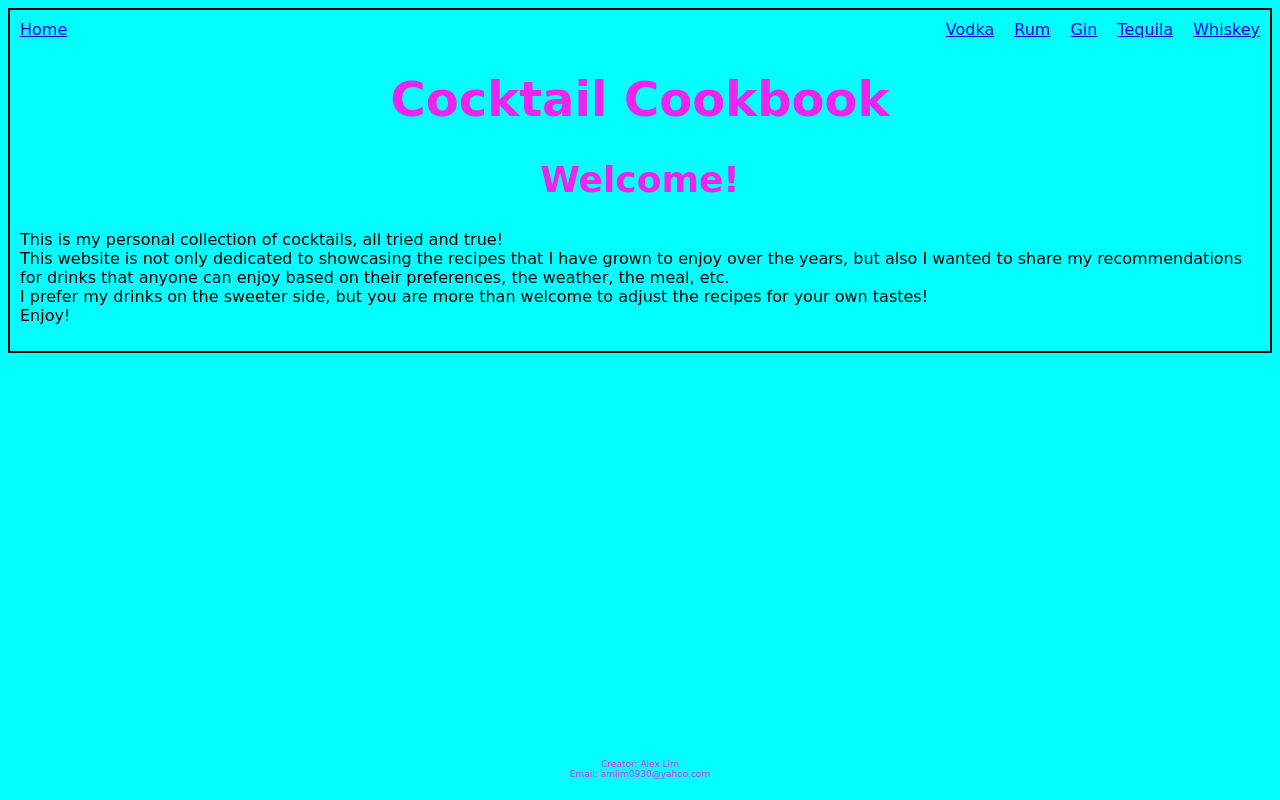
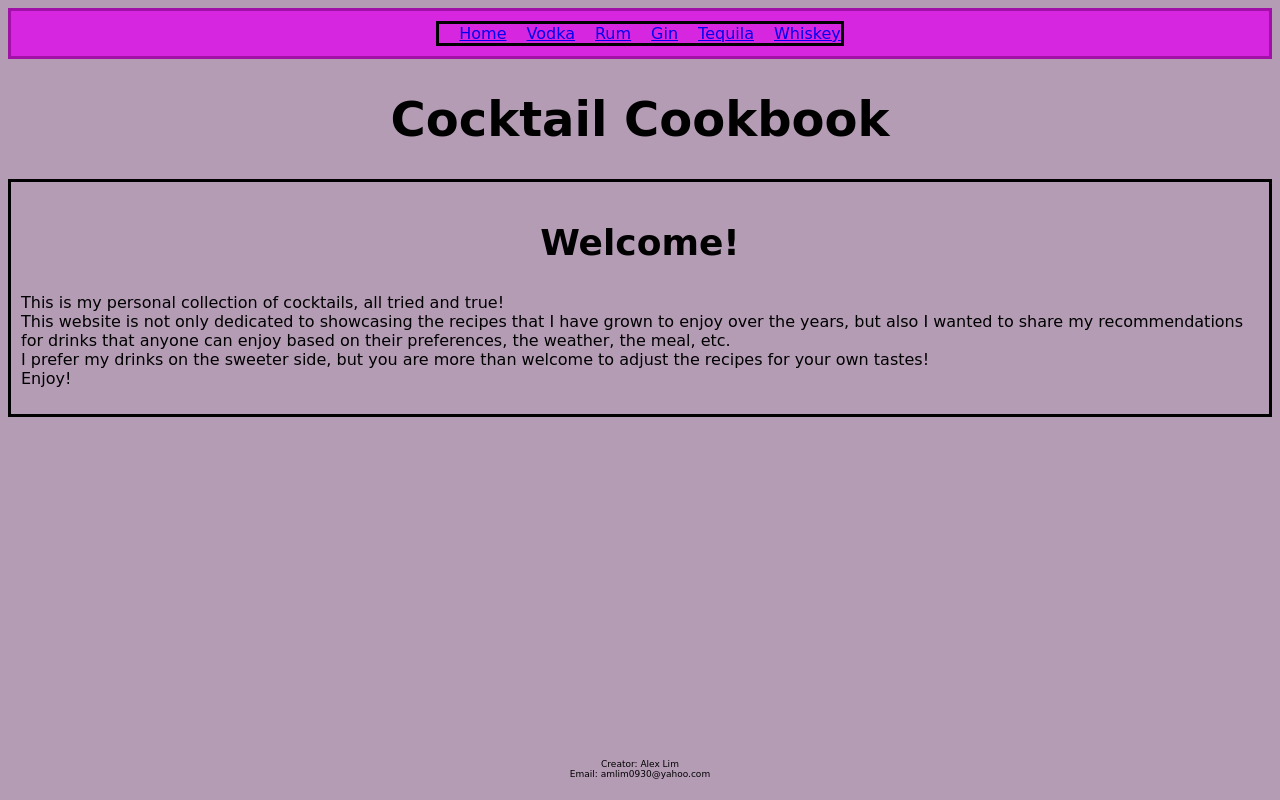
Before and after one commit to alexercise2day/django_projects, a Django app: template miniproject1/cocktail/recipe/cocktail_book/templates/cocktail_rec.html in a window 1280 px wide. Run offline with Django 3.2, Linux system fonts and the light colour scheme; the template is opened without the code that fills it, so the values that code supplies are empty.

Commit message:
style changes

```diff
--- a/miniproject1/cocktail/recipe/cocktail_book/models.py
+++ b/miniproject1/cocktail/recipe/cocktail_book/models.py
@@ -7,7 +7,7 @@ class Vodka(models.Model):
     ingredients = models.TextField()
     instructions = models.TextField()
     notes = models.TextField()
-    image = models.ImageField(upload_to='img/', default='')
+    image = models.ImageField(upload_to='media/img/', default='')
     background = models.TextField(max_length='2000', default='')
 
 class Rum(models.Model):
--- a/miniproject1/cocktail/recipe/cocktail_book/productionfiles/style.css
+++ b/miniproject1/cocktail/recipe/cocktail_book/productionfiles/style.css
@@ -2,7 +2,14 @@
 /* constant navigation menu on top of page */
 .navbar {
     display: flex;
-    justify-content: space-between;
+    justify-content: center;
+    background-color: #d726e0;
+    border: solid #a111a8;
+    padding: 10px;
+}
+
+head {
+    text-align: center;
 }
 
 .navbar-nav {
@@ -17,18 +24,24 @@
 }
 /* constant background settings */
 body {
-    background-color:cyan;
+    background-color: #b49cb5;
     font-family: Zapf Chancery, cursive;
-    border: 2px solid black;
+}
+.box {
+    border: solid black;
     padding: 10px;
-
+}
+ul {
+    border: solid black;
+    padding: 10px;
+    list-style-type: none;
 }
 /* Constant headings for each webpage, including homepage */
 h1 {
     font-family: florence, cursive;
     font-size: 36px;
     font-weight:bold;
-    color:#EE23EE;
+    color:black;
     text-align: center;
 
 }
@@ -41,7 +54,7 @@ footer {
     height: 50px;
 }
 footer p {
-    color:#EE23EE;
+    color: black;
     text-align: center;
     font-size: 9px;
 }
@@ -59,14 +72,14 @@ footer p {
     font-size: 13px;
     text-align: center;
     margin-top: 20px;
-    color:#EE23EE;
+    color:black;
 }
 /* headers for the drink display */
 h2, h3, h4, h5 {
     font-family: parkavenue, cursive;
     font-size: 20px;
     font-weight: bold;
-    color: #EE23EE;
+    color: black;
     text-align:left
 }
 /* text within headers for drink displays */
--- a/miniproject1/cocktail/recipe/cocktail_book/templates/base.html
+++ b/miniproject1/cocktail/recipe/cocktail_book/templates/base.html
@@ -8,8 +8,10 @@
 <link rel="stylesheet" href="{% static 'style.css' %}">
  <title>Cocktail Cookbook</title>
  <nav class="navbar">
-    <a class="navbar-brand" href="{% url 'cocktail_book' %}">Home</a>
     <ul class="navbar-nav">
+        <li class="nav-item">
+            <a class="nav-link" href="{% url 'cocktail_book' %}">Home</a>
+        </li>
         <li class="nav-item">
             <a class='nav-link' href = "{% url 'vodka_all' %}">Vodka</a>
         </li>
@@ -31,13 +33,15 @@
 <body>
     {% block content %}
     <h1 class="homepage">Cocktail Cookbook</h1>
-    <h2 class="intro">Welcome!</h2>
-        <p class="intro-paragraph">
+    <div class="box">
+        <h2 class="intro">Welcome!</h2>
+            <p class="intro-paragraph">
             This is my personal collection of cocktails, all tried and true! <br>
             This website is not only dedicated to showcasing the recipes that I have grown to enjoy over the years, but also I wanted to share my recommendations for drinks that anyone can enjoy based on their preferences, the weather, the meal, etc.<br>
             I prefer my drinks on the sweeter side, but you are more than welcome to adjust the recipes for your own tastes! <br>
             Enjoy!
-        </p>
+            </p>
+    </div>
     {% endblock %}
 </body>
 <footer>
--- a/miniproject1/cocktail/recipe/cocktail_book/templates/vodka_display.html
+++ b/miniproject1/cocktail/recipe/cocktail_book/templates/vodka_display.html
@@ -4,7 +4,9 @@
 <section>
     <h1>{{vodka_entry.name}}</h1>
     <div class="container">
-        <img src="{{ vodka_entry.image.url }}" alt="{{ vodka_entry.name }} image">
+        {% if vodka_entry.image %}
+            <img src="{{ vodka_entry.image.url }}" alt="Image">
+        {% endif %}
     </div>
     <h2>Ingredients</h2>
         <p>{{vodka_entry.ingredients|linebreaks }}</p>
--- a/miniproject1/cocktail/recipe/cocktail_book/views.py
+++ b/miniproject1/cocktail/recipe/cocktail_book/views.py
@@ -27,7 +27,7 @@ def vodka_display(request, id):
         'vodka_entry': vodka_entry,
     }
     return HttpResponse(template.render(context, request))
-    # return render(request, 'vodka_list/vodka_display.html', {'vodka_entry': vodka_entry})
+
 
 def rum_all(request):
     rum_list = Rum.objects.all().values()
--- a/miniproject1/cocktail/recipe/recipe/settings.py
+++ b/miniproject1/cocktail/recipe/recipe/settings.py
@@ -159,6 +159,6 @@ DEFAULT_AUTO_FIELD = "django.db.models.BigAutoField"
 mimetypes.add_type("text/css", ".css", True)
 
 # Media files
-MEDIA_URL = 'django_projects/miniproject1/cocktail/recipe/cocktail_book/media/'
+MEDIA_URL = '/cocktail/recipe/cocktail_book/'
 # MEDIA_ROOT = os.path.join(BASE_DIR, 'media')
 MEDIA_ROOT = BASE_DIR / 'cocktail_book'
```
Also changed, not shown: miniproject1/cocktail/recipe/cocktail_book/img/wgb.jpeg (renamed from miniproject1/cocktail/recipe/cocktail_book/media/img/wgb.jpeg), miniproject1/cocktail/recipe/cocktail_book/media/img/whitegummybear.jpeg (added), miniproject1/cocktail/recipe/cocktail_book/migrations/0013_alter_vodka_image.py (added), miniproject1/cocktail/recipe/db.sqlite3, 2 other files.
